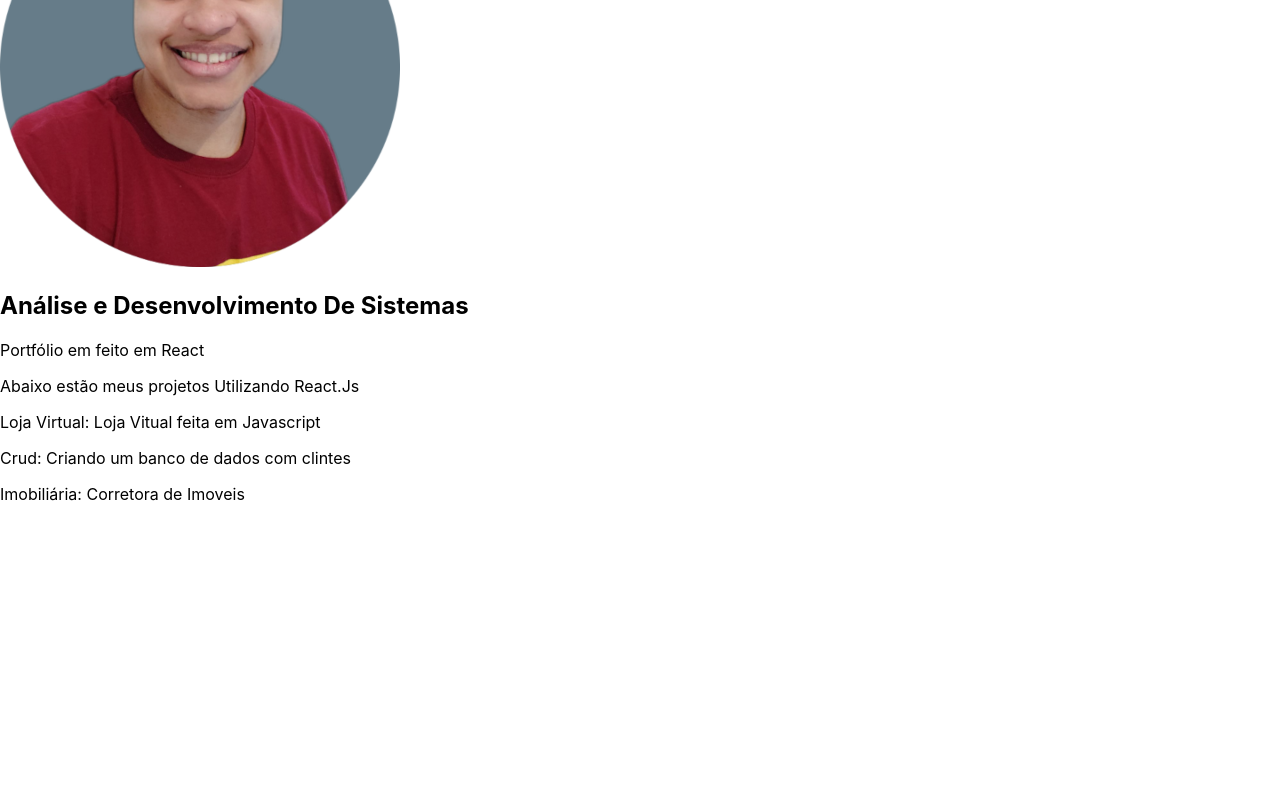
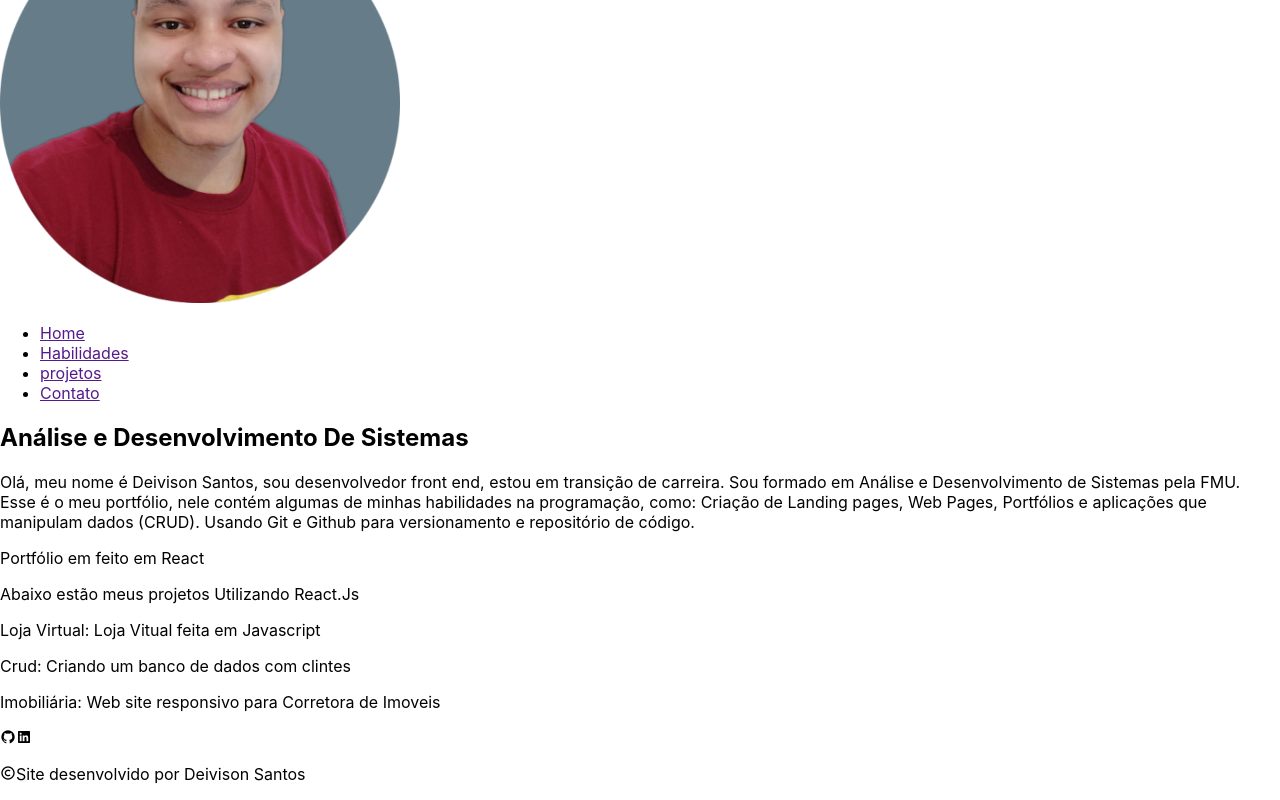
Before and after one commit to Deivison1/first-react, a React (Create React App) app: page / in a window 1280 px wide. Shown: the part 215-1015 px from the top of the page. Before the commit the page ends 800 px from the top, so only its background shows below. Built offline with nearby package versions, Linux system fonts and the light colour scheme.

Commit message:
Criando componentes no aplicativo

```diff
--- a/public/index.html
+++ b/public/index.html
@@ -12,6 +12,7 @@
     <link rel="apple-touch-icon" href="%PUBLIC_URL%/logo192.png" />
 
     <link rel="manifest" href="%PUBLIC_URL%/manifest.json" />
+    <link href='https://unpkg.com/boxicons@2.1.2/css/boxicons.min.css' rel='stylesheet'>
       <title>React App</title>
   </head>
   <body>
--- a/src/App.js
+++ b/src/App.js
@@ -1,11 +1,11 @@
 import React from "react";
 import Header from './componentes/header'
-import Corpo from "./componentes/corpo";
-import Dados from "./componentes/dados";
+import Corpo from "./componentes/corpo"
+import Footer from "./componentes/footer";
+
 
 
 export default function App(){
-
 
 
   //Cada return só pode carregar apenas um componente EX: <section> que contém varios elementos<section/>
@@ -13,7 +13,7 @@ export default function App(){
     <>
       <Header />
       <Corpo />
-
+      <Footer />
     </>
   )
 }
--- a/src/componentes/corpo.js
+++ b/src/componentes/corpo.js
@@ -6,11 +6,12 @@ export default function Corpo(){
 
     const lojaV = ' Loja Vitual feita em Javascript'
     const crudC = ' Criando um banco de dados com clintes'
-    const imobC = ' Corretora de Imoveis '
+    const imobC = ' Web site responsivo para Corretora de Imoveis '
     return(
         <>
         <section>
             <h2>Análise e Desenvolvimento De Sistemas</h2>
+            <p>Olá, meu nome é Deivison Santos, sou desenvolvedor front end, estou em transição de carreira. Sou formado em Análise e Desenvolvimento de Sistemas pela FMU. Esse é o meu portfólio, nele contém algumas de minhas habilidades na programação, como: Criação de Landing pages, Web Pages, Portfólios e aplicações que manipulam dados (CRUD). Usando Git e Github para versionamento e repositório de código.</p>
             <p>Portfólio em feito em React</p>
             <p>Abaixo estão meus projetos Utilizando React.Js</p>
             <Dados
--- a/src/componentes/dados.js
+++ b/src/componentes/dados.js
@@ -7,7 +7,6 @@ export default function Dados(props){
             <p>Loja Virtual:{props.Loja}</p>
             <p>Crud:{props.Crud}</p>
             <p>Imobiliária:{props.Imob}</p>
-
         </section>
         </>
     )
--- /dev/null
+++ b/src/componentes/footer.js
@@ -0,0 +1,18 @@
+import React from 'react';
+
+export default function Footer(){
+    return(
+        <>
+        <section>
+            <div>
+            <i class='bx bxl-github'></i>
+            <i class='bx bxl-linkedin-square'></i>
+               <div class="copy">
+                    <p><i class='bx bx-copyright'></i>
+                    Site desenvolvido por Deivison Santos</p>
+                </div>
+            </div>
+        </section>
+        </>
+    )
+}
--- a/src/componentes/header.js
+++ b/src/componentes/header.js
@@ -5,8 +5,18 @@ export default function Header(){
     return(
         <>
            <header>
-            <h1> Deivison Santos de jesus</h1>
+            <h1>Deivison Santos</h1>
+            <p>Front End Developer</p>
             <img src={logo}/>
+
+            <nav class="nav-menu">
+                <ul class="nav-list">
+                    <li><a href="">Home</a></li>
+                    <li><a href="">Habilidades</a></li>
+                    <li><a href="">projetos</a></li>
+                    <li><a href="">Contato</a></li>
+                </ul>
+            </nav>
 
            </header>
         </>
```
